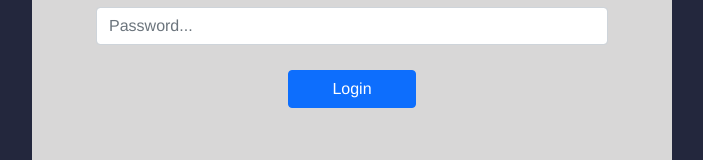
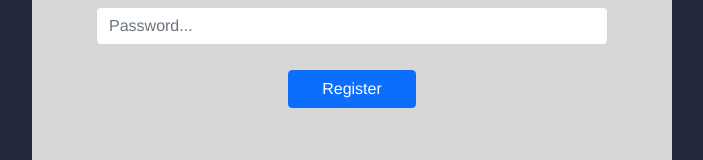
Before and after one commit to hacampbell/table-reservations, a Vue app in the folder client/: page /register in a window 1280 px wide. Shown: the part 611-771 px from the top of the page, without its empty margins (288-991 px from the left). Built offline with nearby package versions, Linux system fonts and the light colour scheme.

Commit message:
Fixed button saying Login instead of Register

```diff
--- a/client/src/components/auth/Register.vue
+++ b/client/src/components/auth/Register.vue
@@ -21,7 +21,7 @@
                 <input type="password" class="form-control" id="password" placeholder="Password..." v-model="password">
             </div>
 
-            <button type="submit" class="btn btn-primary">Login</button>
+            <button type="submit" class="btn btn-primary">Register</button>
         </form>
     </div>
 </template>
```
